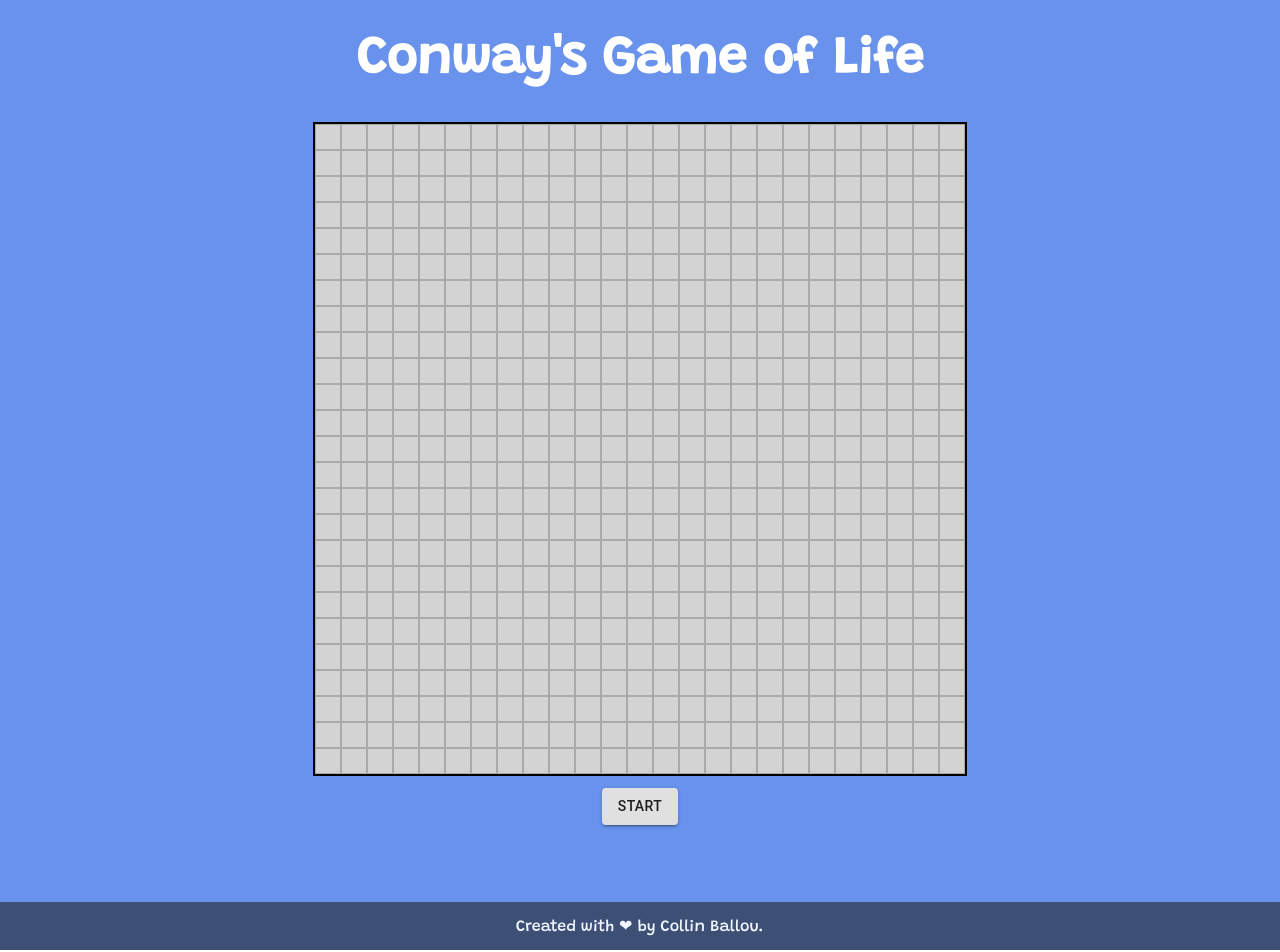
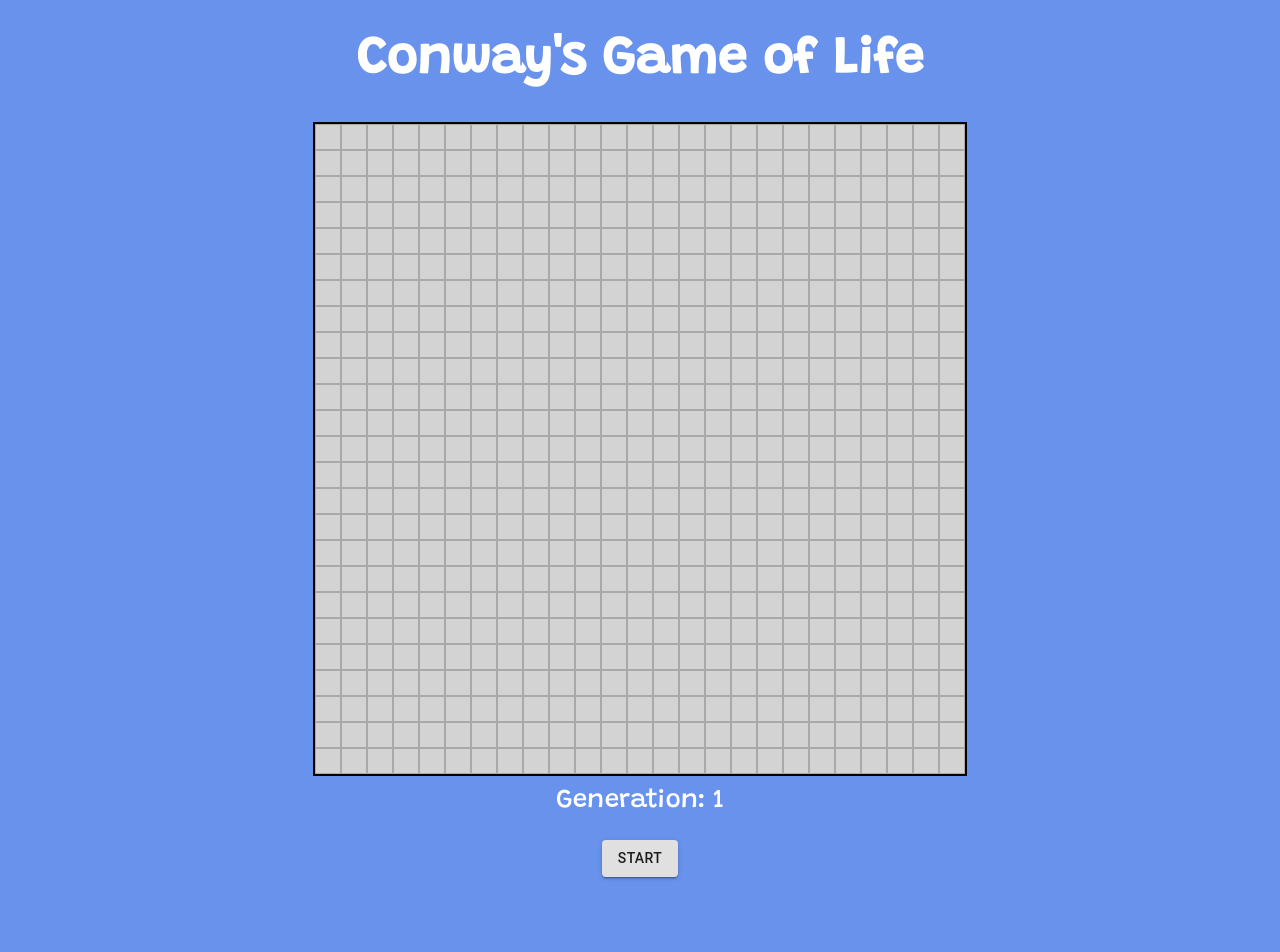
Before and after one commit to BlueEagle/Conways-Game-of-Life, a React (Create React App) app: page / in a window 1280 px wide. Shown: the top 952 px of the page. Built offline with nearby package versions, Linux system fonts and the light colour scheme.

Commit message:
add generation counter

```diff
--- a/src/components/GameGrid.jsx
+++ b/src/components/GameGrid.jsx
@@ -22,6 +22,10 @@ const GameGrid = () => {
   const [rows, setRows] = useState(initialRows);
   // eslint-disable-next-line
   const [cols, setCols] = useState(initialCols);
+  const [generation, setGeneration] = useState(1);
+  const addGeneration = () => {
+    setGeneration((g) => g + 1);
+  };
 
   const simulationActiveRef = useRef(simulationActive);
   simulationActiveRef.current = simulationActive;
@@ -65,7 +69,8 @@ const GameGrid = () => {
       });
     });
 
-    console.log("Generation");
+    addGeneration();
+    console.log(generation);
     setTimeout(simulation, 500);
   }, [rows, cols]);
 
@@ -103,6 +108,8 @@ const GameGrid = () => {
         ))}
       </div>
 
+      <GenerationTracker>Generation: {generation}</GenerationTracker>
+
       <ButtonDiv>
         <Button
           variant="contained"
@@ -132,3 +139,7 @@ const Row = styled.div`
 const ButtonDiv = styled.div`
   padding: 1%;
 `;
+
+const GenerationTracker = styled.div`
+  padding: 1%;
+`;
```
